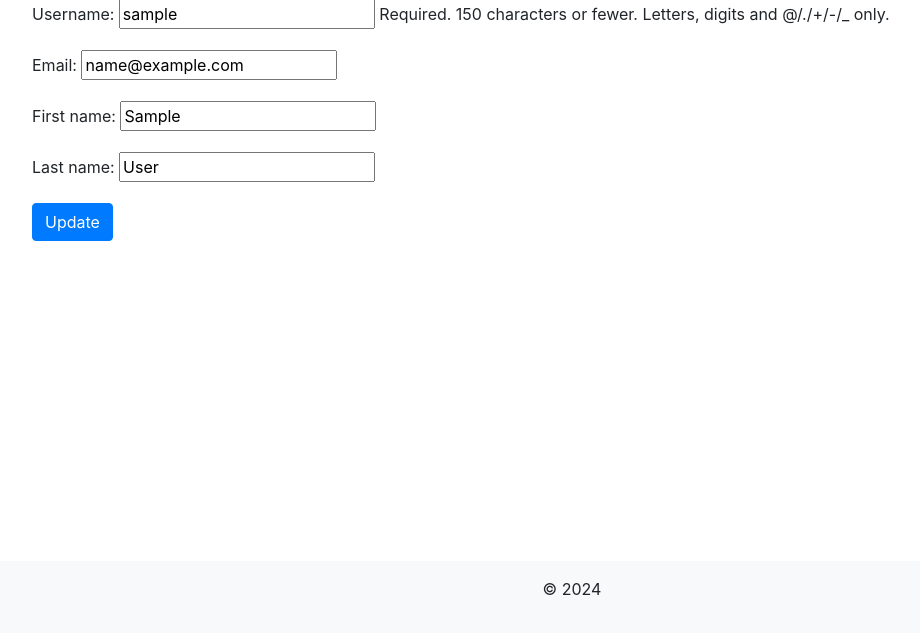
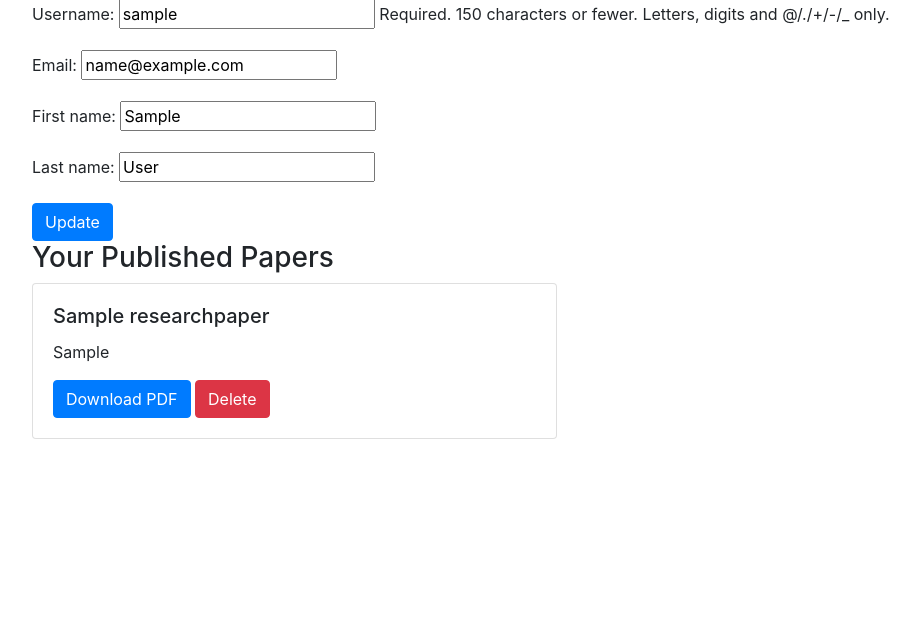
Before and after one commit to cobaltmix/publifree, a Django app: page /profile/ in a window 1280 px wide. Shown: the part 167-800 px from the top of the page, without its empty margins (68-988 px from the left). Run offline with Django 4.2, Linux system fonts and the light colour scheme; a user stored in the database is signed in; tables that the repository leaves empty hold one stand-in row (values such as "Sample post"); some libraries are stand-ins or nearby versions.

Commit message:
add pdf upload and download

```diff
--- a/papers/forms.py
+++ b/papers/forms.py
@@ -11,12 +11,15 @@ class UserRegisterForm(UserCreationForm):
         model = User
         fields = ["username", "email", "password1", "password2"]
 
-
 class ResearchPaperForm(forms.ModelForm):
     class Meta:
         model = ResearchPaper
-        fields = ["title", "abstract", "content"]
-
+        fields = ['title', 'abstract', 'pdf']
+        widgets = {
+            'title': forms.TextInput(attrs={'class': 'form-control'}),
+            'abstract': forms.Textarea(attrs={'class': 'form-control'}),
+            'pdf': forms.ClearableFileInput(attrs={'class': 'form-control'}),
+        }
 
 class ProfileUpdateForm(forms.ModelForm):
     email = forms.EmailField()
--- a/papers/models.py
+++ b/papers/models.py
@@ -1,14 +1,13 @@
 from django.db import models
 from django.contrib.auth.models import User
-
 
 class ResearchPaper(models.Model):
     title = models.CharField(max_length=255)
     abstract = models.TextField()
-    content = models.TextField()
     author = models.ForeignKey(User, on_delete=models.SET_NULL, null=True, blank=True)
     is_published = models.BooleanField(default=False)
     created_at = models.DateTimeField(auto_now_add=True)
+    pdf = models.FileField(upload_to='papers/pdfs/', null=True, blank=True)
 
     def __str__(self):
         return self.title
--- a/papers/templates/base.html
+++ b/papers/templates/base.html
@@ -8,6 +8,7 @@
       rel="stylesheet"
       href="https://stackpath.bootstrapcdn.com/bootstrap/4.5.2/css/bootstrap.min.css"
     />
+    <link rel="stylesheet" href="https://cdnjs.cloudflare.com/ajax/libs/dropzone/5.9.3/dropzone.min.css">
     <style>
       body {
         padding-top: 56px;
@@ -71,12 +72,6 @@
       <div class="alert alert-{{ message.tags }}">{{ message }}</div>
       {% endfor %} {% endif %} {% block content %} {% endblock %}
     </div>
-
-    <!-- Fixed footer -->
-    <footer>
-      <p>&copy; 2024</p>
-    </footer>
-
     <!-- Include Bootstrap JS and dependencies -->
     <script src="https://code.jquery.com/jquery-3.5.1.slim.min.js"></script>
     <script src="https://cdn.jsdelivr.net/npm/@popperjs/core@2.5.4/dist/umd/popper.min.js"></script>
--- a/papers/templates/papers/profile.html
+++ b/papers/templates/papers/profile.html
@@ -5,5 +5,30 @@
     {% csrf_token %} {{ u_form.as_p }}
     <button type="submit" class="btn btn-primary">Update</button>
   </form>
+
+  <h3>Your Published Papers</h3>
+  <div class="row">
+    {% for paper in user_papers %}
+    <div class="col-md-6 mb-3">
+      <div class="card h-100">
+        <div class="card-body">
+          <h5 class="card-title">{{ paper.title }}</h5>
+          <p class="card-text">{{ paper.abstract }}</p>
+          <a href="{{ paper.pdf.url }}" class="btn btn-primary" download
+            >Download PDF</a
+          >
+          <form
+            method="POST"
+            action="{% url 'delete_paper' paper.pk %}"
+            style="display: inline"
+          >
+            {% csrf_token %}
+            <button type="submit" class="btn btn-danger">Delete</button>
+          </form>
+        </div>
+      </div>
+    </div>
+    {% endfor %}
+  </div>
 </div>
 {% endblock %}
--- a/papers/templates/papers/submit_paper.html
+++ b/papers/templates/papers/submit_paper.html
@@ -1,7 +1,7 @@
 {% extends "base.html" %} {% block content %}
 <div class="container">
   <h2>Submit Paper</h2>
-  <form method="POST">
+  <form method="POST" enctype="multipart/form-data">
     {% csrf_token %} {{ form.as_p }}
     <button type="submit" class="btn btn-primary">Submit</button>
   </form>
--- a/papers/urls.py
+++ b/papers/urls.py
@@ -1,12 +1,13 @@
 from django.urls import path
-from .views import register, submit_paper, view_papers, profile
+from .views import register, submit_paper, view_papers, profile, delete_paper
 from django.contrib.auth.views import LoginView, LogoutView
 
 urlpatterns = [
-    path("register/", register, name="register"),
-    path("submit/", submit_paper, name="submit_paper"),
-    path("login/", LoginView.as_view(template_name="papers/login.html"), name="login"),
-    path("logout/", LogoutView.as_view(next_page="login"), name="logout"),
-    path("profile/", profile, name="profile"),
-    path("", view_papers, name="view_papers"),
+    path('register/', register, name='register'),
+    path('submit/', submit_paper, name='submit_paper'),
+    path('login/', LoginView.as_view(template_name='registration/login.html'), name='login'),
+    path('logout/', LogoutView.as_view(next_page='login'), name='logout'),
+    path('profile/', profile, name='profile'),
+    path('delete-paper/<int:pk>/', delete_paper, name='delete_paper'),
+    path('', view_papers, name='view_papers'),
 ]
--- a/papers/views.py
+++ b/papers/views.py
@@ -1,57 +1,70 @@
 from django.contrib.auth.decorators import login_required
-from django.shortcuts import render, redirect
+from django.shortcuts import render, redirect, get_object_or_404
 from .forms import UserRegisterForm, ResearchPaperForm, ProfileUpdateForm
 from .models import ResearchPaper
 from django.contrib import messages
+from django.db.models import Q
 
 
 def register(request):
-    if request.method == "POST":
+    if request.method == 'POST':
         form = UserRegisterForm(request.POST)
         if form.is_valid():
             form.save()
-            username = form.cleaned_data.get("username")
-            messages.success(request, f"Account created for {username}!")
-            return redirect("login")
+            username = form.cleaned_data.get('username')
+            messages.success(request, f'Account created for {username}!')
+            return redirect('login')
     else:
         form = UserRegisterForm()
-    return render(request, "papers/register.html", {"form": form})
+    return render(request, 'papers/register.html', {'form': form})
 
 
 @login_required
 def submit_paper(request):
-    if request.method == "POST":
-        form = ResearchPaperForm(request.POST)
+    if request.method == 'POST':
+        form = ResearchPaperForm(request.POST, request.FILES)
         if form.is_valid():
             paper = form.save(commit=False)
             paper.author = request.user
             paper.save()
-            messages.success(request, f"Your paper has been submitted for review!")
-            return redirect("view_papers")
+            messages.success(request, f'Your paper has been submitted for review!')
+            return redirect('view_papers')
     else:
         form = ResearchPaperForm()
-    return render(request, "papers/submit_paper.html", {"form": form})
+    return render(request, 'papers/submit_paper.html', {'form': form})
 
 
 @login_required
 def profile(request):
-    if request.method == "POST":
+    if request.method == 'POST':
         u_form = ProfileUpdateForm(request.POST, instance=request.user)
         if u_form.is_valid():
             u_form.save()
-            messages.success(request, "Your account has been updated!")
-            return redirect("profile")
+            messages.success(request, 'Your account has been updated!')
+            return redirect('profile')
     else:
         u_form = ProfileUpdateForm(instance=request.user)
 
-    context = {"u_form": u_form}
+    user_papers = ResearchPaper.objects.filter(author=request.user, is_published=True)
 
-    return render(request, "papers/profile.html", context)
+    context = {
+        'u_form': u_form,
+        'user_papers': user_papers
+    }
+
+    return render(request, 'papers/profile.html', context)
+
+@login_required
+def delete_paper(request, pk):
+    paper = get_object_or_404(ResearchPaper, pk=pk, author=request.user)
+    paper.delete()
+    messages.success(request, 'Your paper has been deleted!')
+    return redirect('profile')
 
 
 def view_papers(request):
-    query = request.GET.get("q")
+    query = request.GET.get('q')
     papers = ResearchPaper.objects.filter(is_published=True)
     if query:
-        papers = papers.filter(title__icontains=query)
-    return render(request, "papers/view_papers.html", {"papers": papers})
+        papers = papers.filter(Q(title__icontains=query) | Q(abstract__icontains=query))
+    return render(request, 'papers/view_papers.html', {'papers': papers})
--- a/research_portal/urls.py
+++ b/research_portal/urls.py
@@ -1,8 +1,13 @@
 from django.contrib import admin
 from django.urls import path, include
+from django.conf import settings
+from django.conf.urls.static import static
 
 urlpatterns = [
     path('admin/', admin.site.urls),
     path('', include('papers.urls')),
     path('accounts/', include('django.contrib.auth.urls')),
 ]
+
+if settings.DEBUG:
+    urlpatterns += static(settings.MEDIA_URL, document_root=settings.MEDIA_ROOT)
```
Also changed, not shown: papers/papers/styles.css (added, +9 -0 lines), papers/templates/papers/view_papers.html (+22 -10 lines), research_portal/settings.py (+16 -1 lines), papers/migrations/0002_researchpaper_pdf.py (added), papers/migrations/0003_remove_researchpaper_content.py (added).
